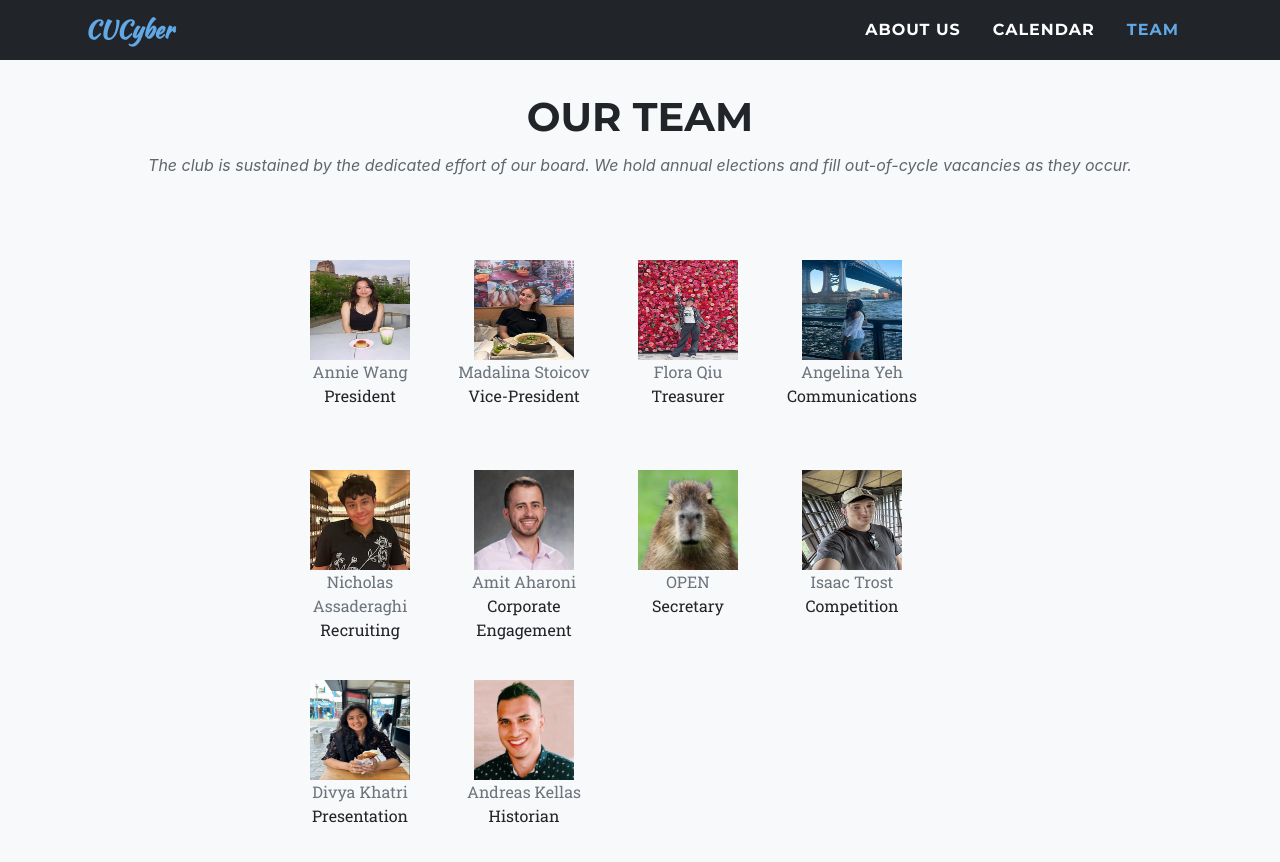
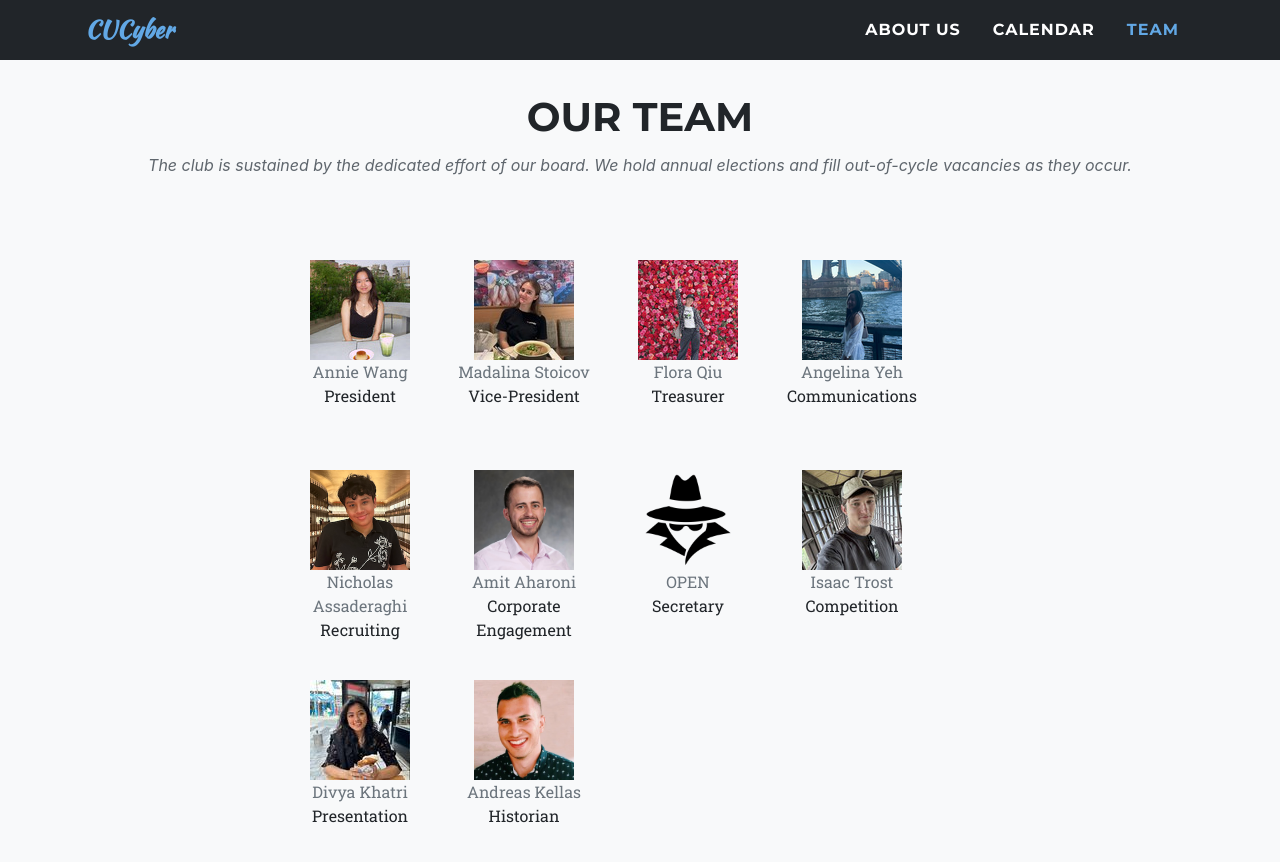
Before and after one commit to CUCTF/cuctf.github.io, a Jekyll site: the page built from index.html, in a window 1280 px wide and 900 px high, scrolled down 2206 px. Shown: the top 862 px of the window. Built offline with Jekyll 4.4.1, drawn with Linux system fonts in a browser that asks for light colours; nearby versions of some CDN libraries; some web fonts are replaced.

Commit message:
Resize board member images

```diff
--- a/_data/team.yml
+++ b/_data/team.yml
@@ -3,19 +3,19 @@
 
 board_members:
   - title: President
-    path: board/annie.jpg
+    path: board/annie-resize.jpg
     name: Annie Wang
 
   - title: Vice-President
-    path: board/madalina.jpg
+    path: board/madalina-resize.jpg
     name: Madalina Stoicov
 
   - title: Treasurer
-    path: board/flora.jpg
+    path: board/flora-resize.jpg
     name: Flora Qiu
 
   - title: Communications
-    path: board/angelina.png
+    path: board/angelina-resize.png
     name: Angelina Yeh
 
   - title: Recruiting
@@ -27,15 +27,15 @@
     name: Amit Aharoni
 
   - title: Secretary
-    path: board/capy.jpg
+    path: board/hacker.png
     name: OPEN
 
   - title: Competition
-    path: board/isaac.jpg
+    path: board/isaac-resize.jpg
     name: Isaac Trost
 
   - title: Presentation
-    path: board/divya_cucyber.jpg
+    path: board/divya-resize.jpg
     name: Divya Khatri
 
   - title: Historian
```
Also changed, not shown: img/board/angelina-resize.png (added), img/board/annie-resize.jpg (added), img/board/divya-resize.jpg (added), img/board/flora-resize.jpg (added), img/board/hacker.png (added), img/board/isaac-resize.jpg (added), img/board/madalina-resize.jpg (added), 1 other file.
